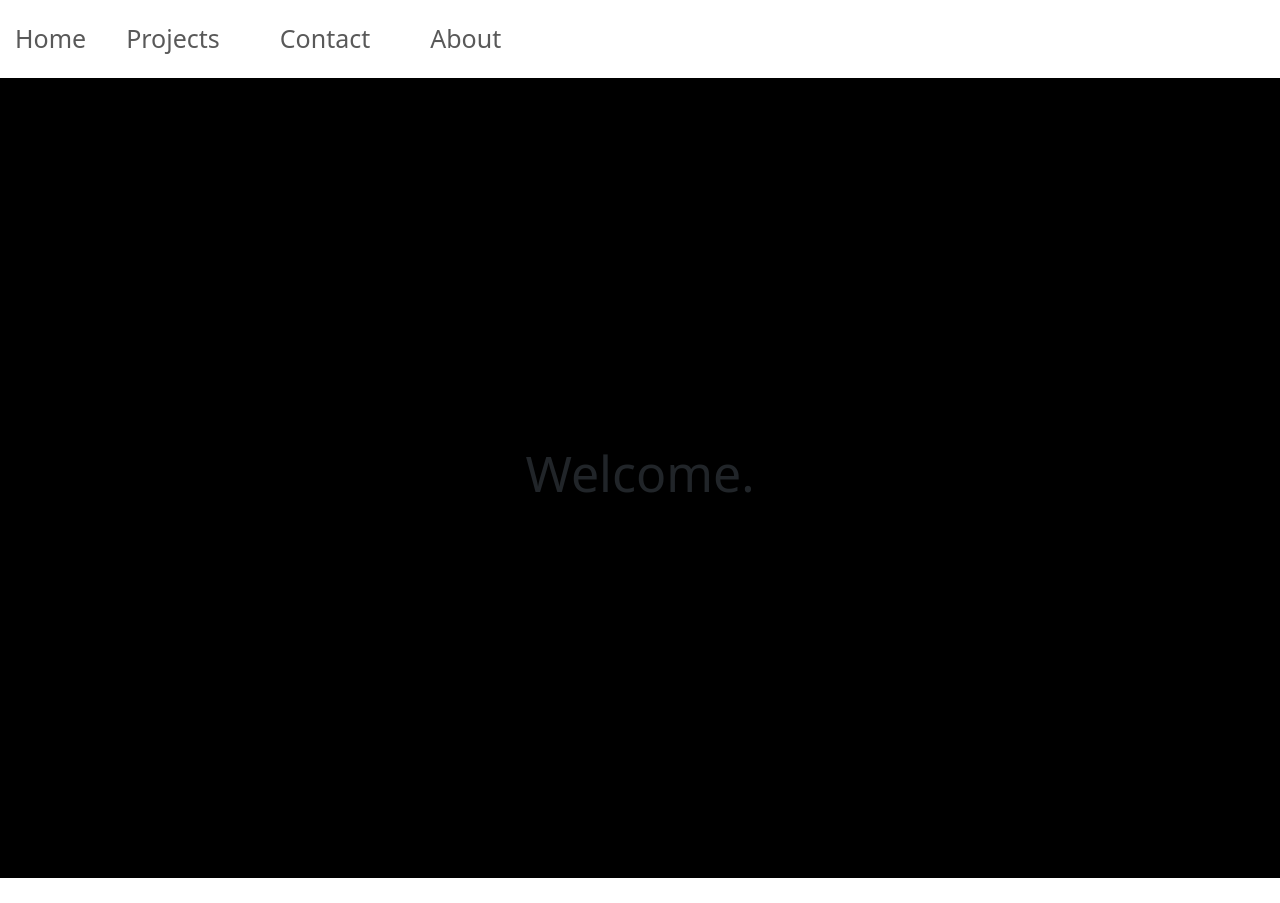
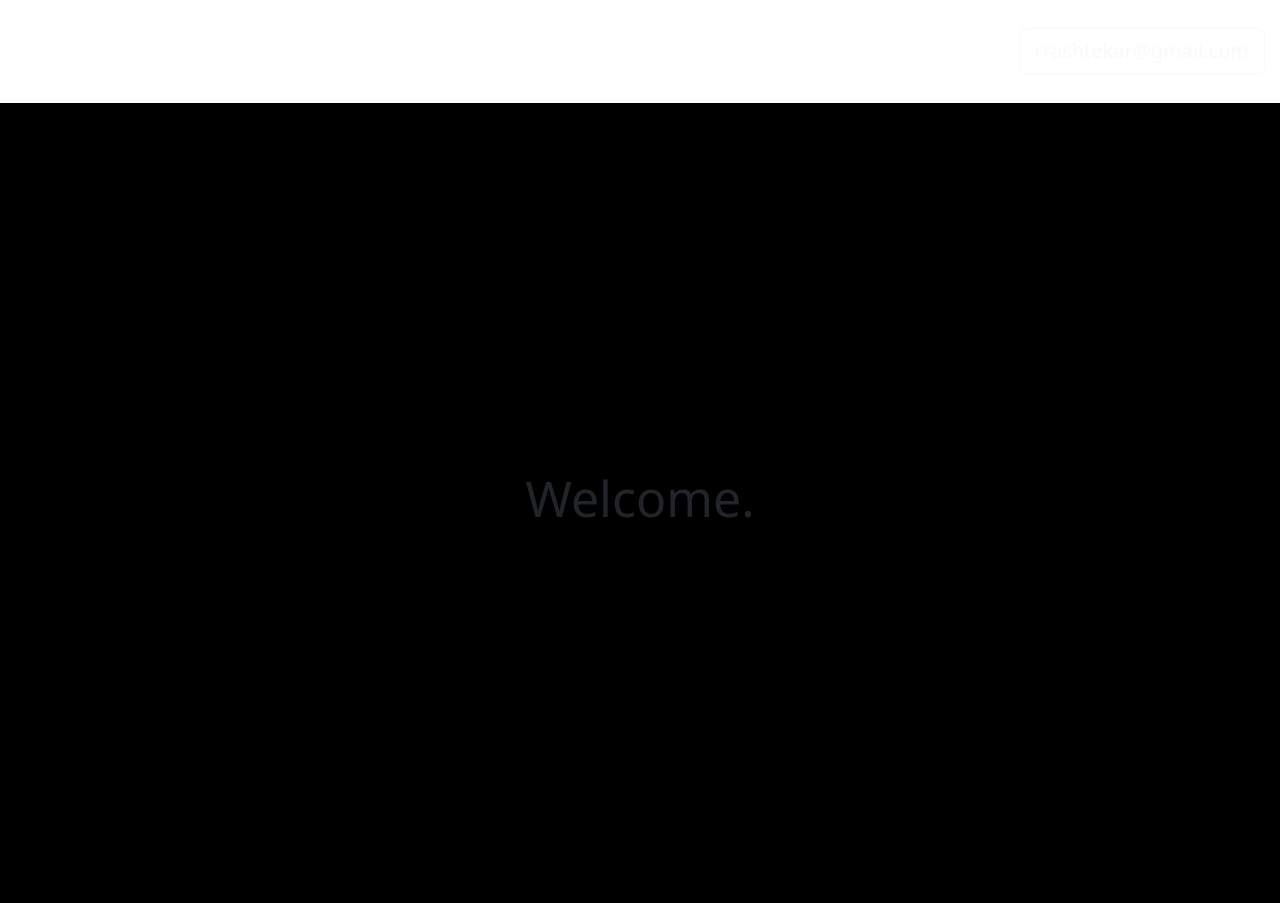
Before and after one commit to rohitashtekar/portfolio, a React (Vite) app in the folder Portfolio/: page / in a window 1280 px wide. Before the commit the page ends 878 px from the top, so only its background shows below. Built offline with nearby package versions, Linux system fonts and the light colour scheme.

Commit message:
UPDATE: structure, theme

```diff
--- a/Portfolio/src/components/Navbar.jsx
+++ b/Portfolio/src/components/Navbar.jsx
@@ -4,30 +4,32 @@ const Navbar = () => {
   return (
     <>
         <div className="container-fluid nb-container">
-            <nav className="navbar navbar-expand-lg">
-                <div className="container-fluid nb-inner">
+            <nav className="navbar navbar-expand-lg" data-bs-theme="dark">
+                <div className="container-fluid px-0">
+                    <Link className="navbar-brand d-sm-flex" to="/">
+                        <h1 className="nav-btxt">RA</h1>
+                    </Link>
                     <button className="navbar-toggler" type="button" data-bs-toggle="collapse" data-bs-target="#navbarSupportedContent" aria-controls="navbarSupportedContent" aria-expanded="false" aria-label="Toggle navigation">
                     <span className="navbar-toggler-icon"></span>
                     </button>
-                    <div className="collapse navbar-collapse" id="navbarSupportedContent">
-                    <ul className="navbar-nav me-auto mb-2 mb-lg-0">
+                    <div className="collapse navbar-collapse nav-inner justify-content-center" id="navbarSupportedContent">
+                        <ul className="navbar-nav">
                             <li className="nav-item">
-                        <Link className="nav-link ps-0" aria-current="page" to="/">Home</Link>
+                            <Link className="nav-link p-0 px-3" aria-current="page" to="/">HOME</Link>
                             </li>
-                        <li className="nav-item px-3">
-                        <Link className="nav-link" aria-current="page" to="/projects">Projects</Link>
+                            <li className="nav-item">
+                            <Link className="nav-link p-0 px-3" aria-current="page" to="/projects">PROJECTS</Link>
                             </li>
-                        <li className="nav-item px-3">
-                        <Link className="nav-link" aria-current="page" to="/contact">Contact</Link>
+                            <li className="nav-item">
+                            <Link className="nav-link p-0 px-3" aria-current="page" to="/contact">CONTACT</Link>
                             </li>
-                        <li className="nav-item px-3">
-                        <Link className="nav-link" aria-current="page" to="/about">About</Link>
+                            <li className="nav-item">
+                            <Link className="nav-link p-0 px-3" aria-current="page" to="/about">ABOUT</Link>
                             </li>
                         </ul>
-                    {/* <form className="d-flex" role="search">
-                        <input className="form-control me-2" type="search" placeholder="Search" aria-label="Search"/>
-                        <button className="btn btn-outline-success" type="submit">Search</button>
-                    </form> */}
+                    </div>
+                    <div className="d-flex" role="email">
+                        <button className="btn btn-outline-light" type="submit">rrashtekar@gmail.com</button>
                     </div>
                 </div>
             </nav>
```
Lines whose indentation alone changed are shown as unchanged.
